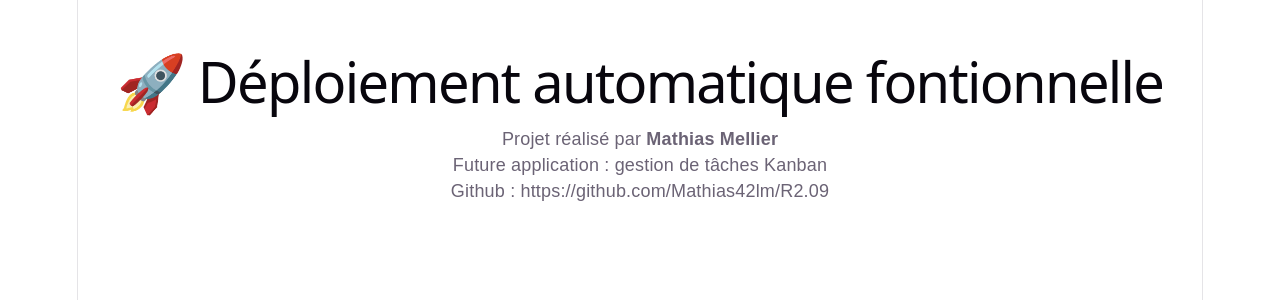
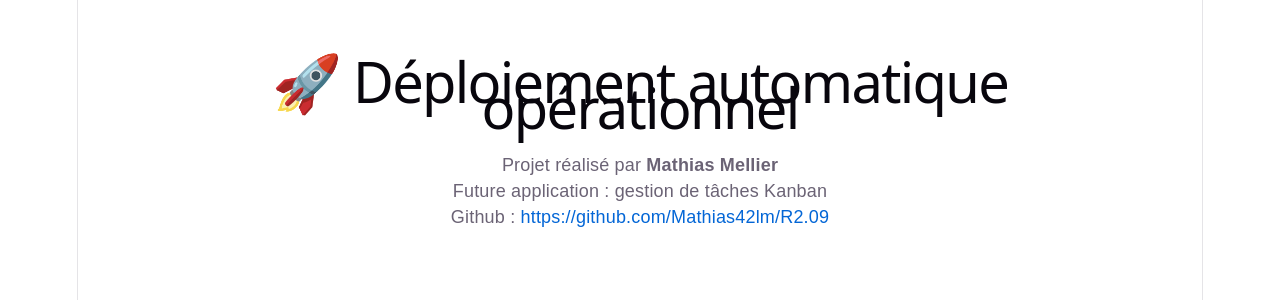
Before and after one commit to Mathias42lm/R2.09, a React (Vite) app: page / in a window 1280 px wide. Shown: the top 300 px of the page. Built offline with nearby package versions, Linux system fonts and the light colour scheme.

Commit message:
Restructuration of tp pdf and Modify title of app.jsx

```diff
--- a/src/App.jsx
+++ b/src/App.jsx
@@ -1,10 +1,24 @@
 function App() {
   return (
     <div style={{ fontFamily: 'sans-serif', padding: '2rem', textAlign: 'center' }}>
-      <h1>🚀 Déploiement automatique fontionnelle</h1>
+      {/* Modification exacte exigée par l'étape 5.2 du TD */}
+      <h1>🚀 Déploiement automatique opérationnel</h1>
+
       <p>Projet réalisé par <strong>Mathias Mellier</strong></p>
       <p>Future application : gestion de tâches Kanban</p>
-      <p>Github : https://github.com/Mathias42lm/R2.09</p>
+
+      {/* Optimisation : Lien cliquable sécurisé */}
+      <p>
+        Github :{' '}
+        <a
+          href="https://github.com/Mathias42lm/R2.09"
+          target="_blank"
+          rel="noopener noreferrer"
+          style={{ color: '#0366d6', textDecoration: 'none' }}
+        >
+          https://github.com/Mathias42lm/R2.09
+        </a>
+      </p>
     </div>
   );
 }
```
Also changed, not shown: td/validation.txt (renamed from validation.txt), 1 other file (tests, documents, lock files or other folders).
